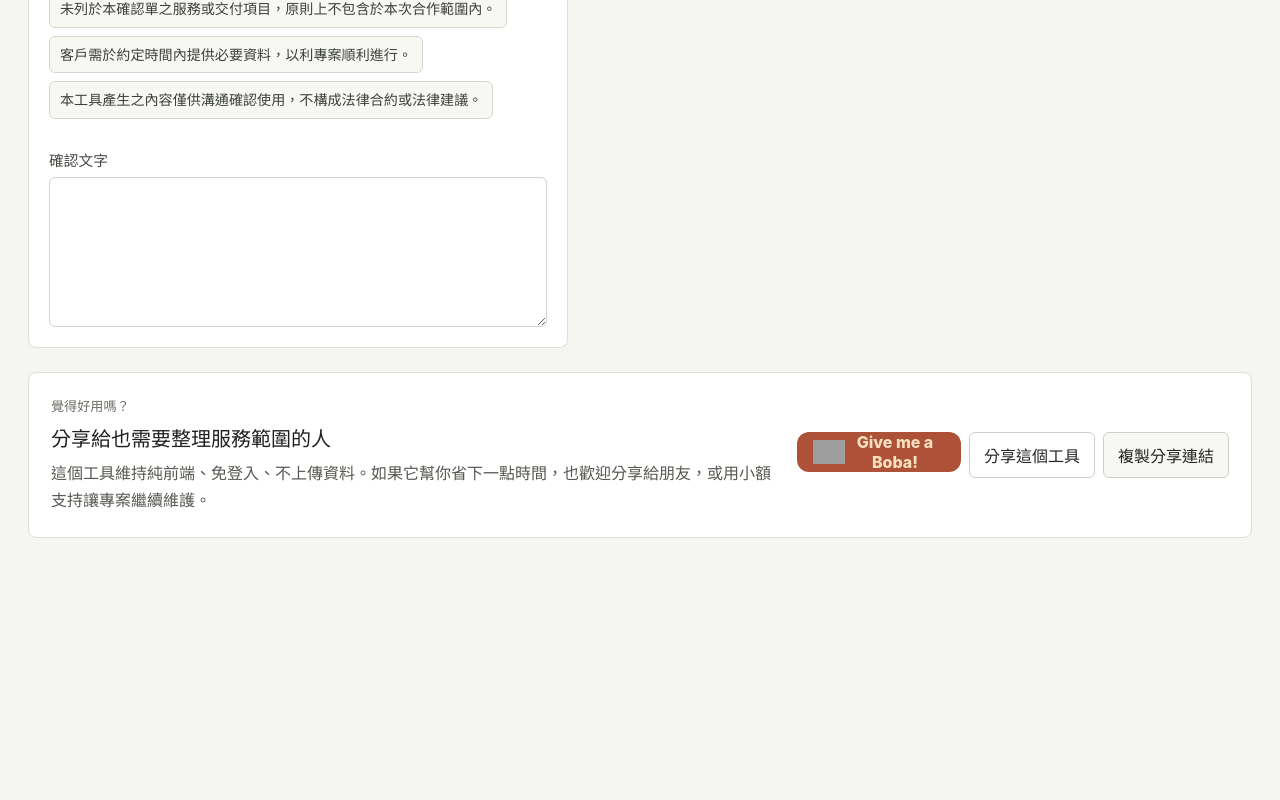
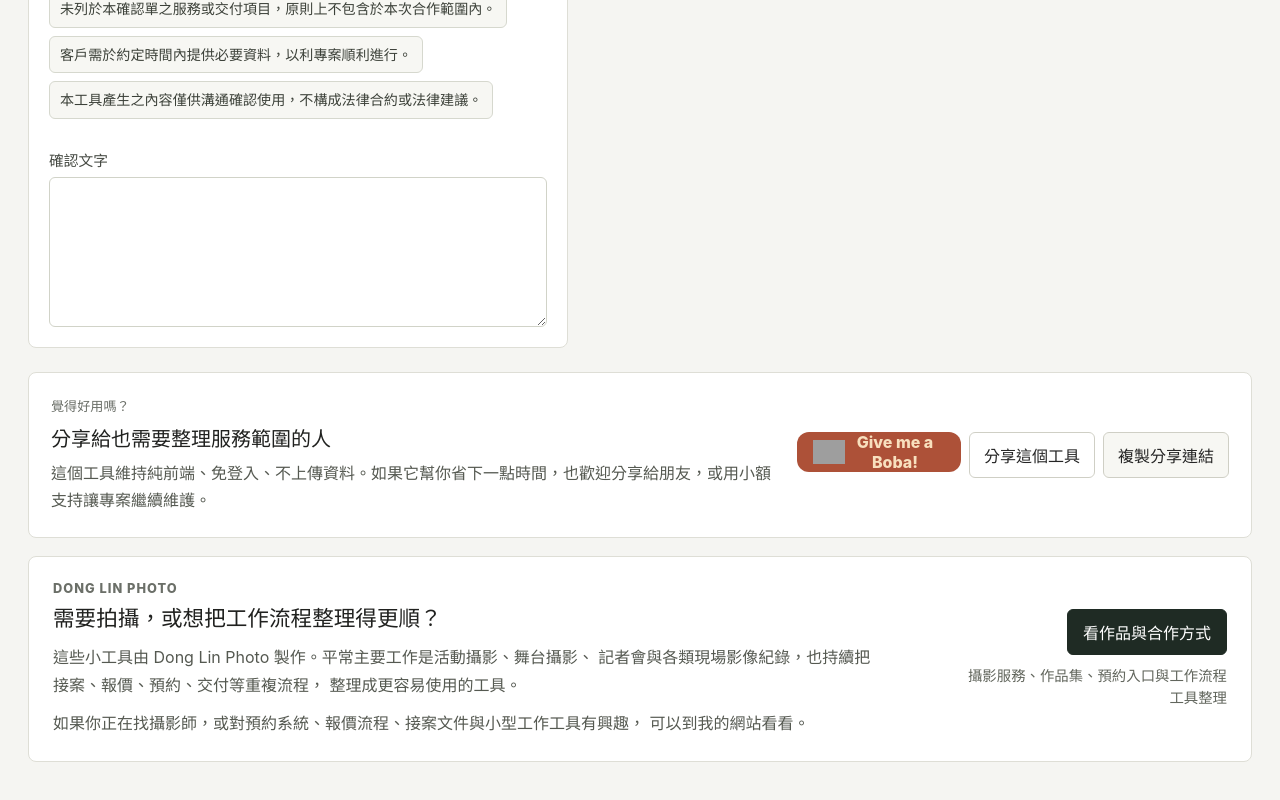
Before and after one commit to dong-sc/simple-scope-confirmation-generator, a React (Vite) app: page / in a window 1280 px wide. Shown: the part 5126-5926 px from the top of the page. Before the commit the page ends 5712 px from the top, so only its background shows below. Built offline with nearby package versions, Linux system fonts and the light colour scheme; grey boxes are pictures that could not be loaded.

Commit message:
Add author promo section

```diff
--- a/src/App.tsx
+++ b/src/App.tsx
@@ -1,5 +1,6 @@
 import { useEffect, useState } from 'react';
 import { ActionBar } from './components/ActionBar';
+import { AuthorPromoSection } from './components/AuthorPromoSection';
 import { Header } from './components/Header';
 import { ScopeConfirmationForm } from './components/ScopeConfirmationForm';
 import { ScopeConfirmationPreview } from './components/ScopeConfirmationPreview';
@@ -71,6 +72,7 @@ export default function App() {
           <ScopeConfirmationPreview data={scopeData} />
         </section>
         <SupportSection />
+        <AuthorPromoSection />
       </main>
     </>
   );
--- /dev/null
+++ b/src/components/AuthorPromoSection.tsx
@@ -0,0 +1,39 @@
+export function AuthorPromoSection() {
+  return (
+    <section className="author-promo-section" aria-labelledby="author-promo-title">
+      <div className="author-promo-card">
+        <div className="author-promo-content">
+          <p className="author-promo-label">Dong Lin Photo</p>
+
+          <h2 id="author-promo-title">需要拍攝，或想把工作流程整理得更順？</h2>
+
+          <p>
+            這些小工具由 Dong Lin Photo 製作。平常主要工作是活動攝影、舞台攝影、
+            記者會與各類現場影像紀錄，也持續把接案、報價、預約、交付等重複流程，
+            整理成更容易使用的工具。
+          </p>
+
+          <p>
+            如果你正在找攝影師，或對預約系統、報價流程、接案文件與小型工作工具有興趣，
+            可以到我的網站看看。
+          </p>
+        </div>
+
+        <div className="author-promo-actions">
+          <a
+            className="author-promo-button"
+            href="https://donglinphoto.com/"
+            target="_blank"
+            rel="noopener noreferrer"
+          >
+            看作品與合作方式
+          </a>
+
+          <p className="author-promo-note">
+            攝影服務、作品集、預約入口與工作流程工具整理
+          </p>
+        </div>
+      </div>
+    </section>
+  );
+}
--- a/src/styles/global.css
+++ b/src/styles/global.css
@@ -123,6 +123,78 @@ button {
   max-width: 1440px;
   margin: 0 auto;
   padding: 0 28px 48px;
+}
+
+.author-promo-section {
+  margin-top: 18px;
+}
+
+.author-promo-card {
+  display: grid;
+  grid-template-columns: minmax(0, 1fr) minmax(220px, auto);
+  gap: 24px;
+  align-items: center;
+  padding: 24px;
+  border: 1px solid #deded6;
+  border-radius: 8px;
+  background: #ffffff;
+}
+
+.author-promo-label {
+  margin: 0 0 8px;
+  color: #6b6f68;
+  font-size: 0.8rem;
+  font-weight: 800;
+  letter-spacing: 0.08em;
+  text-transform: uppercase;
+}
+
+.author-promo-content h2 {
+  margin: 0;
+  color: #20211f;
+  font-size: 1.35rem;
+  line-height: 1.35;
+}
+
+.author-promo-content p:not(.author-promo-label) {
+  max-width: 820px;
+  margin: 10px 0 0;
+  color: #555951;
+  line-height: 1.75;
+}
+
+.author-promo-actions {
+  display: flex;
+  flex-direction: column;
+  gap: 10px;
+  align-items: flex-end;
+  text-align: right;
+}
+
+.author-promo-button {
+  display: inline-flex;
+  align-items: center;
+  justify-content: center;
+  min-height: 42px;
+  padding: 10px 15px;
+  border: 1px solid #1f2b24;
+  border-radius: 6px;
+  background: #1f2b24;
+  color: #ffffff;
+  font-weight: 800;
+  text-decoration: none;
+}
+
+.author-promo-button:hover {
+  text-decoration: none;
+}
+
+.author-promo-note {
+  max-width: 260px;
+  margin: 0;
+  color: #62665d;
+  font-size: 0.9rem;
+  line-height: 1.5;
 }
 
 .workspace {
@@ -694,7 +766,8 @@ textarea:focus {
   .action-group .button,
   .action-bar > .button,
   .support-actions .button,
-  .support-actions .boba-button {
+  .support-actions .boba-button,
+  .author-promo-button {
     width: 100%;
   }
 
@@ -706,14 +779,16 @@ textarea:focus {
 
   .two-columns,
   .preview-party-grid,
-  .support-section {
+  .support-section,
+  .author-promo-card {
     grid-template-columns: 1fr;
   }
 
   .form-section,
   .scope-preview,
   .support-section,
-  .tool-links-section {
+  .tool-links-section,
+  .author-promo-card {
     padding: 18px;
   }
 
@@ -729,6 +804,15 @@ textarea:focus {
     justify-content: stretch;
   }
 
+  .author-promo-actions {
+    align-items: stretch;
+    text-align: left;
+  }
+
+  .author-promo-note {
+    max-width: none;
+  }
+
   .tool-card-grid {
     grid-template-columns: 1fr;
   }
--- a/src/styles/print.css
+++ b/src/styles/print.css
@@ -25,6 +25,7 @@
   .form-pane,
   .action-bar,
   .support-section,
+  .author-promo-section,
   .tool-links-section,
   .header-tool-shortcuts {
     display: none !important;
```
